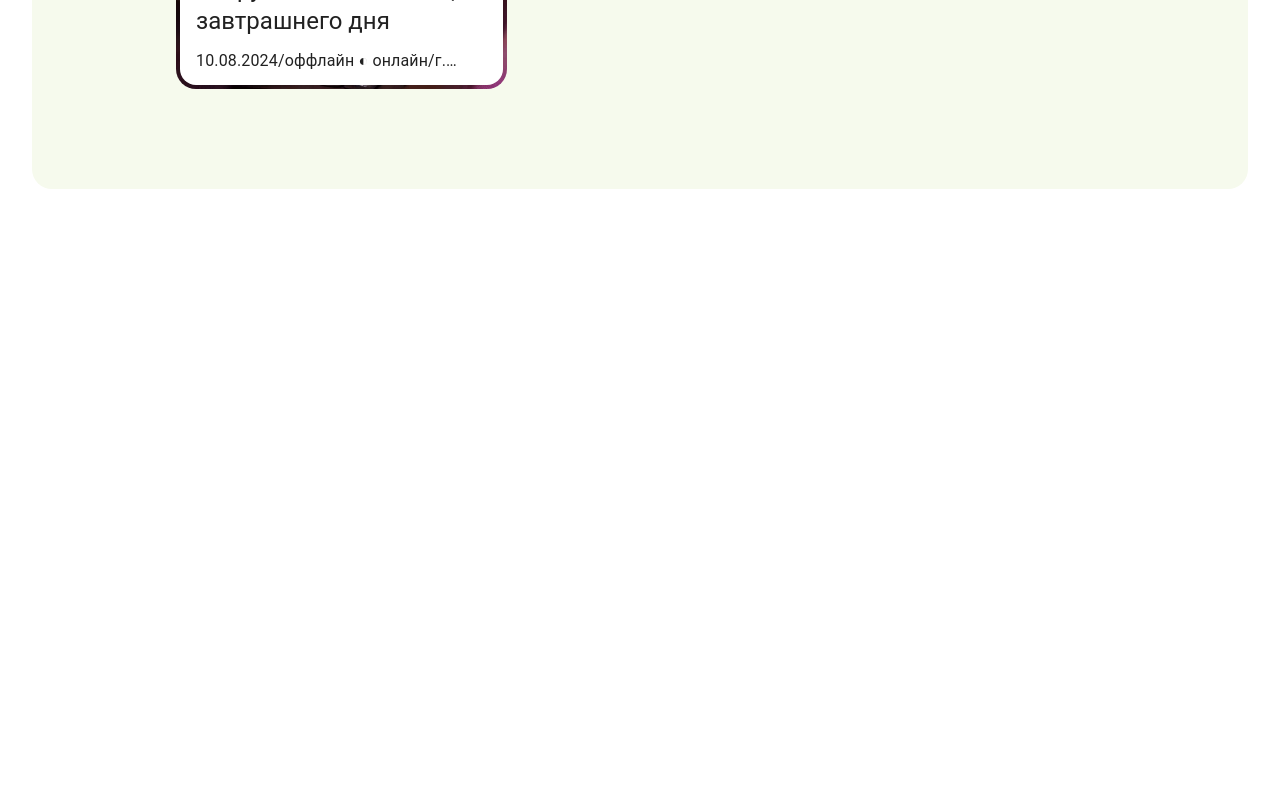
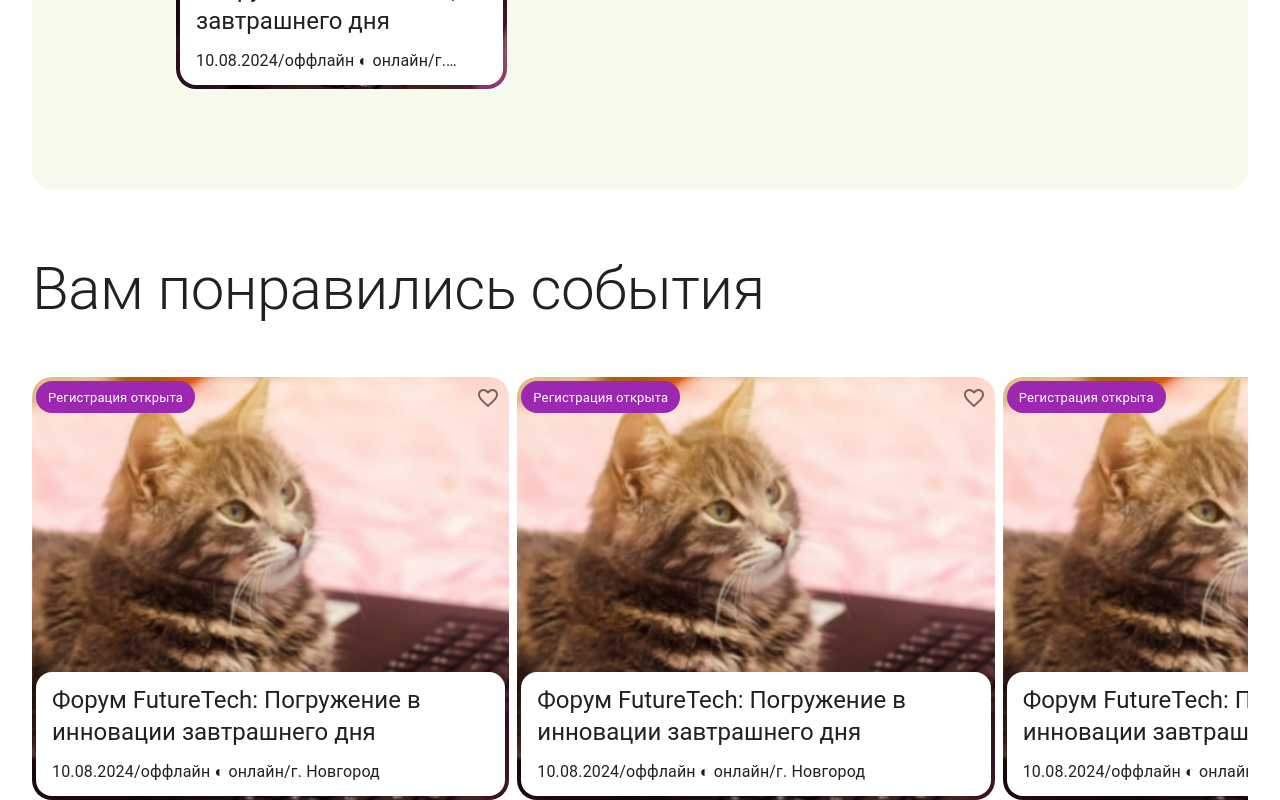
Before and after one commit to yandex-funtech-it-events/frontend, a React (Vite) app: page / in a window 1280 px wide. Shown: the part 4461-5261 px from the top of the page. Before the commit the page ends 4650 px from the top, so only its background shows below. Built offline with nearby package versions, Linux system fonts and the light colour scheme.

Commit message:
feat: liked events

```diff
--- a/package.json
+++ b/package.json
@@ -26,6 +26,7 @@
     "react-material-ui-carousel": "^3.4.2",
     "react-redux": "^9.1.0",
     "react-router-dom": "^6.22.3",
+    "swiper": "^11.1.0",
     "uuid": "^9.0.1",
     "yup": "^1.4.0"
   },
--- a/src/features/components/event-card.tsx
+++ b/src/features/components/event-card.tsx
@@ -6,9 +6,10 @@ import { useState } from 'react';
 type EventCardProps = {
   bgImage: string;
   fullWidth?: boolean;
+  eventSize?: 'sm' | 'md';
 };
 
-const EventCard = ({ bgImage, fullWidth = false }: EventCardProps) => {
+const EventCard = ({ bgImage, fullWidth = false, eventSize = 'sm' }: EventCardProps) => {
   const [hover, setHover] = useState(false);
 
   return (
@@ -17,7 +18,7 @@ const EventCard = ({ bgImage, fullWidth = false }: EventCardProps) => {
       display="flex"
       flexDirection="column"
       borderRadius={5}
-      maxWidth={fullWidth ? '100%' : 331}
+      maxWidth={fullWidth ? '100%' : eventSize === 'sm' ? 331 : 581}
       width={1}
       minHeight={415}
       height={1}
--- /dev/null
+++ b/src/pages/home/components/liked-events.tsx
@@ -0,0 +1,34 @@
+import { Box, Typography } from '@mui/material';
+import EventCard from '../../../features/components/event-card.tsx';
+import event from '@/assets/images/event_card.png';
+import { Swiper, SwiperSlide } from 'swiper/react';
+
+import 'swiper/css';
+import 'swiper/css/navigation';
+import 'swiper/css/pagination';
+import 'swiper/css/scrollbar';
+
+const LikedEvents = () => {
+  return (
+    <Box
+      component="section"
+      display="flex"
+      flexDirection="column"
+      gap={13}
+      width={1}
+      sx={{ overflow: 'hidden' }}
+    >
+      <Typography variant="h2">Вам понравились события</Typography>
+
+      <Swiper spaceBetween={16} slidesPerView={3} width={1440}>
+        {Array.from({ length: 6 }).map((_, index) => (
+          <SwiperSlide key={index}>
+            <EventCard key={index} bgImage={event} eventSize="md" />
+          </SwiperSlide>
+        ))}
+      </Swiper>
+    </Box>
+  );
+};
+
+export default LikedEvents;
--- a/src/pages/home/components/poster.tsx
+++ b/src/pages/home/components/poster.tsx
@@ -18,13 +18,13 @@ const Poster = () => {
         {posterImages.map((item, index) => {
           if (index === 0) {
             return (
-              <ImageListItem key={item.img} cols={item.cols || 1} rows={item.rows || 1}>
+              <ImageListItem key={item.title} cols={item.cols || 1} rows={item.rows || 1}>
                 <BannerAds />
               </ImageListItem>
             );
           } else {
             return (
-              <ImageListItem key={item.img} cols={item.cols || 1} rows={item.rows || 1}>
+              <ImageListItem key={item.title} cols={item.cols || 1} rows={item.rows || 1}>
                 <EventCard bgImage={item.img} fullWidth />
               </ImageListItem>
             );
--- a/src/pages/home/index.tsx
+++ b/src/pages/home/index.tsx
@@ -5,6 +5,7 @@ import Banner from './components/banner.tsx';
 import UpcomingEvents from './components/upcoming-events.tsx';
 import Poster from './components/poster.tsx';
 import TopThree from './components/top-three.tsx';
+import LikedEvents from './components/liked-events.tsx';
 
 const HomePage = () => {
   return (
@@ -20,6 +21,7 @@ const HomePage = () => {
         <Button style={{ marginTop: '40px' }}>Загрузить еще события</Button>
 
         <TopThree />
+        <LikedEvents />
       </Stack>
     </Container>
   );
```
Also changed, not shown: 1 other file (tests, documents, lock files or other folders).
